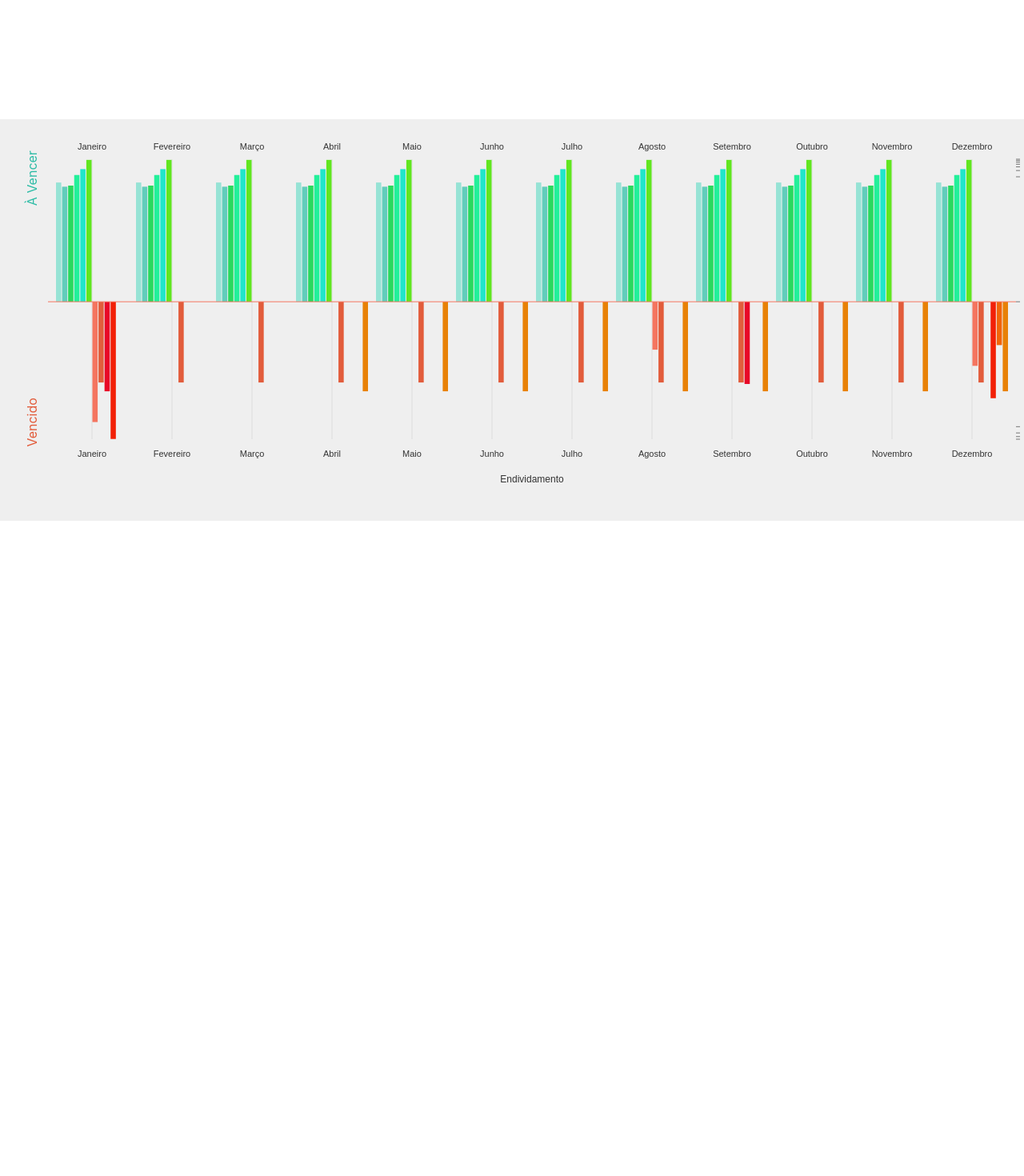
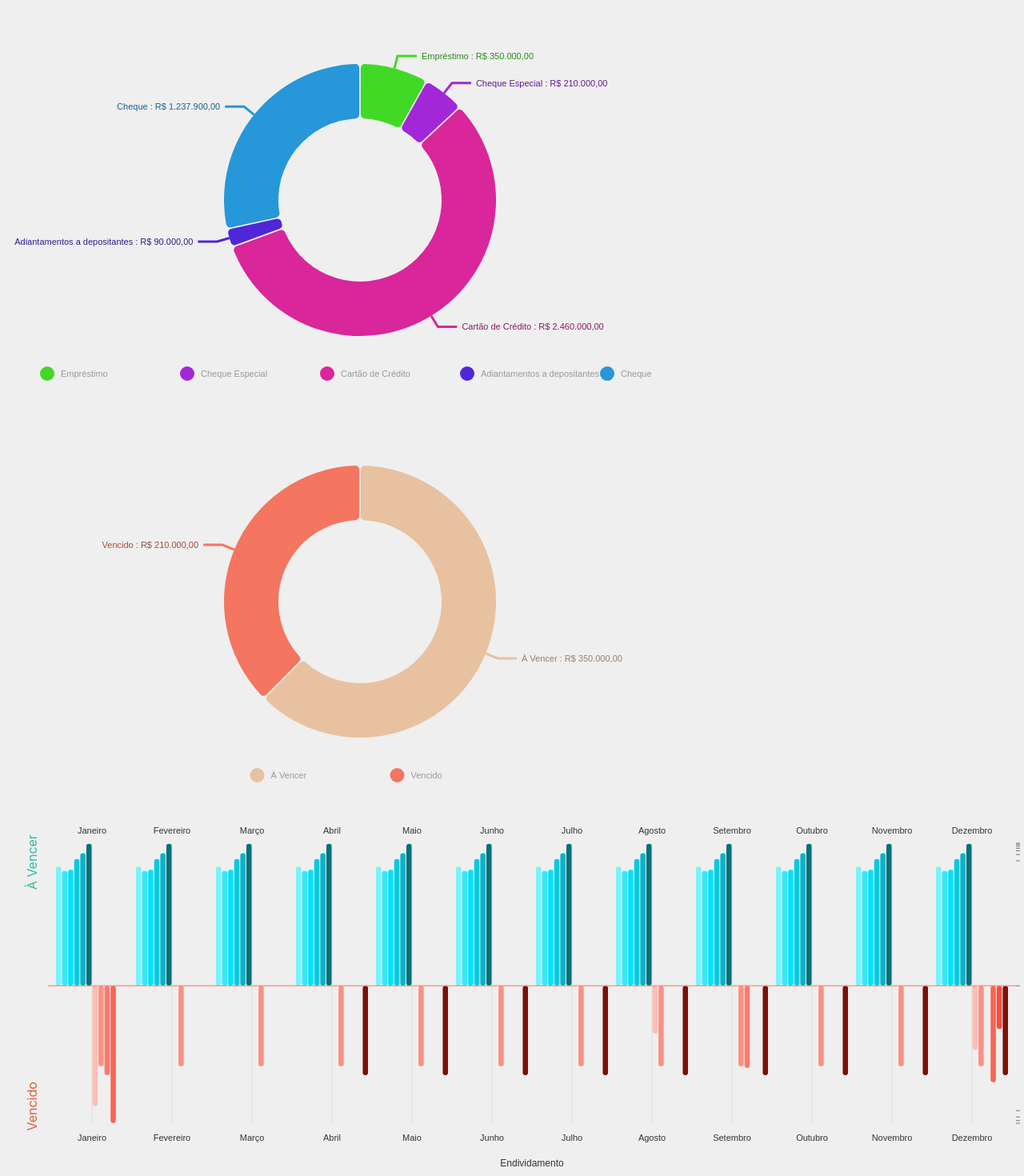
Before and after one commit to antonioc57/chart-prototipo, a React (Vite) app: page / in a window 1280 px wide. Shown: the top 1470 px of the page at 80% size. Before the commit the page ends 800 px from the top, so only its background shows below. Built offline with nearby package versions, Linux system fonts and the light colour scheme.

Commit message:
feat(chart): add PieChart

```diff
--- a/package.json
+++ b/package.json
@@ -12,6 +12,8 @@
     "@nivo/bar": "^0.80.0",
     "@nivo/core": "^0.80.0",
     "@nivo/generators": "^0.80.0",
+    "@nivo/pie": "^0.80.0",
+    "@nivo/tooltip": "^0.80.0",
     "lodash": "^4.17.21",
     "prop-types": "^15.8.1",
     "react": "^18.2.0",
--- a/src/App.jsx
+++ b/src/App.jsx
@@ -3,11 +3,14 @@ import './index.css'
 
 import { BarDivergingStacked } from './compoments/BarDivergingStacked'
 import { BarDivergingGrouped } from './compoments/BarDivergingGrouped'
+import { PieChart, PieChartVencerVencido } from './compoments/PieChart'
 
 function App() {
   return (
     <div className="app" >
       {/* <BarDivergingStacked /> */}
+      <PieChart />
+      <PieChartVencerVencido />
       <BarDivergingGrouped />
     </div>
   )
--- a/src/compoments/BarDivergingGrouped/BarDivergingGrouped.jsx
+++ b/src/compoments/BarDivergingGrouped/BarDivergingGrouped.jsx
@@ -1,5 +1,8 @@
+import { createElement, useMemo } from 'react'
 import { random, range } from 'lodash'
 import { sets } from '@nivo/generators'
+
+import { useTooltip } from '@nivo/tooltip'
 
 import { currenConverter } from '../../helpers/currencyComverter'
 
@@ -1080,16 +1083,43 @@ const divergingCommonProps = {
   ],
 }
 
+
+const CustomBarComponent = (props) => {
+  const { showTooltipFromEvent, hideTooltip } = useTooltip();
+
+  const { bar, tooltip } = props;
+  const { x, y, width, height, color, data } = bar;
+
+  const renderTooltip = useMemo(
+    () => () => createElement(tooltip, { ...bar, ...data }),
+    [tooltip, bar, data]
+  )
+
+  return (<g transform={`translate(${x}, ${y})`}>
+    <rect width={width} height={height} rx={Math.min(width, height) / 2} ry={Math.min(width, height) / 2} strokeWidth="0" stroke={color} fill={color} focusable="false" onMouseEnter={
+      (event) =>
+        showTooltipFromEvent(renderTooltip(), event)
+    }
+      onMouseMove={(event) =>
+        showTooltipFromEvent(renderTooltip(), event)
+      }
+      onMouseLeave={(event) => hideTooltip()}
+    />
+  </g>)
+}
+
+
 export function BarDivergingGrouped() {
   return (
     <div style={{ backgroundColor: '#efefef', width: '100%' }}>
       <Bar
         {...divergingCommonProps}
+        barComponent={CustomBarComponent}
         padding={0.1}
         margin={{ top: 50, right: 130, bottom: 100, left: 60 }}
         groupMode="grouped"
         innerPadding={1}
-        colors={['#97e3d5', '#61cdbb', '#29D95E', '#22F09A', '#20E6CB', '#61E620', '#f47560', '#e25c3b', '#E80727', '#F22007', '#F26407', '#E88107']}
+        colors={['#77F2FF', '#38E7FA', '#06E0F9', '#06CAE0', '#05B4C7', '#03707C', '#FCBDB6', '#F99185', '#F87B6D', '#F76555', '#F64F3C', '#7A1106']}
         valueFormat={v => currenConverter(v)}
         tooltip={({ id, value, color, label, formattedValue, data }) => {
           const categoria = data.categoria.find(item => item.modalidade === id)
--- /dev/null
+++ b/src/compoments/PieChart/PieChart.jsx
@@ -0,0 +1,124 @@
+import { Pie } from '@nivo/pie'
+
+import { currenConverter } from '../../helpers/currencyComverter'
+
+const data = [
+  {
+    "id": "emprestimo",
+    "label": "Empréstimo",
+    "value": 350000,
+    "color": "hsl(111, 70%, 50%)"
+  },
+  {
+    "id": "cheque-especial",
+    "label": "Cheque Especial",
+    "value": 210000,
+    "color": "hsl(282, 70%, 50%)"
+  },
+  {
+    "id": "cartao-de-credito",
+    "label": "Cartão de Crédito",
+    "value": 2460000,
+    "color": "hsl(321, 70%, 50%)"
+  },
+  {
+    "id": "adiantamentos-a-depositantes",
+    "label": "Adiantamentos a depositantes",
+    "value": 90000,
+    "color": "hsl(254, 70%, 50%)"
+  },
+  {
+    "id": "cheque",
+    "label": "Cheque",
+    "value": 1237900,
+    "color": "hsl(202, 70%, 50%)"
+  }
+]
+
+const commonProperties = {
+  width: 900,
+  height: 500,
+  margin: { top: 80, right: 120, bottom: 80, left: 120 },
+  data: data,
+  animate: true,
+  activeOuterRadiusOffset: 8,
+}
+
+export function PieChart() {
+  return (
+    <div style={{ backgroundColor: '#efefef', width: '100%' }}>
+      <Pie
+        {...commonProperties}
+        valueFormat={value =>
+          currenConverter(value)
+        }
+
+        tooltip={(props) => {
+
+          const { datum } = props;
+          const { color, formattedValue, label } = datum;
+
+          return (<div
+            style={{
+              padding: 12,
+              color,
+              background: '#222222',
+              borderRadius: '6px',
+              maxWidth: '220px'
+            }}
+          >
+            <span className='ft-medium'>
+              {label}:
+            </span>
+            <br />
+            <span className='ft-medium ft-wt-bold'>{formattedValue}</span>
+            <br />
+
+          </div>)
+        }}
+
+        colors={{ datum: 'data.color' }}
+        enableArcLabels={false}
+        innerRadius={0.6}
+        padAngle={0.5}
+        cornerRadius={5}
+        arcLinkLabel={d => `${d.label} : ${currenConverter(d.value)}`}
+        arcLinkLabelsColor={{
+          from: 'color',
+        }}
+        arcLinkLabelsThickness={3}
+        arcLinkLabelsTextColor={{
+          from: 'color',
+          modifiers: [['darker', 1.2]],
+        }}
+
+        legends={[
+          {
+            anchor: 'bottom',
+            direction: 'row',
+            justify: false,
+            translateX: 0,
+            translateY: 56,
+            itemsSpacing: 75,
+            itemWidth: 100,
+            itemHeight: 18,
+            itemTextColor: '#999',
+            itemDirection: 'left-to-right',
+            itemOpacity: 1,
+            symbolSize: 18,
+            symbolShape: 'circle',
+            effects: [
+              {
+                on: 'hover',
+                style: {
+                  itemTextColor: '#000'
+                }
+              }
+            ]
+          }
+        ]}
+
+      />
+    </div>)
+
+}
--- /dev/null
+++ b/src/compoments/PieChart/PieChartVencerVencido.jsx
@@ -0,0 +1,110 @@
+import { Pie } from '@nivo/pie'
+
+
+import { currenConverter } from '../../helpers/currencyComverter'
+
+const data = [
+  {
+    "id": "a-vencer",
+    "label": "À Vencer",
+    "value": 350000,
+    "color": "hsl(282, 70%, 50%)"
+  },
+  {
+    "id": "vencido",
+    "label": "Vencido",
+    "value": 210000,
+    "color": "hsl(319, 70%, 50%)"
+  },
+]
+
+const commonProperties = {
+  width: 900,
+  height: 500,
+  margin: { top: 80, right: 120, bottom: 80, left: 120 },
+  data: data,
+  animate: true,
+  activeOuterRadiusOffset: 8,
+}
+
+export function PieChartVencerVencido() {
+
+
+
+  return (
+    <div style={{ backgroundColor: '#efefef', width: '100%' }}>
+      <Pie
+        {...commonProperties}
+        valueFormat={value =>
+          currenConverter(value)
+        }
+
+        tooltip={(props) => {
+
+          const { datum } = props;
+          const { color, formattedValue, label } = datum;
+
+          return (<div
+            style={{
+              padding: 12,
+              color,
+              background: '#222222',
+              borderRadius: '6px',
+              maxWidth: '220px'
+            }}
+          >
+            <span className='ft-medium'>
+              {label}:
+            </span>
+            <br />
+            <span className='ft-medium ft-wt-bold'>{formattedValue}</span>
+            <br />
+
+          </div>)
+        }}
+
+
+        enableArcLabels={false}
+        innerRadius={0.6}
+        padAngle={0.5}
+        cornerRadius={5}
+        arcLinkLabel={d => `${d.label} : ${currenConverter(d.value)}`}
+        arcLinkLabelsColor={{
+          from: 'color',
+        }}
+        arcLinkLabelsThickness={3}
+        arcLinkLabelsTextColor={{
+          from: 'color',
+          modifiers: [['darker', 1.2]],
+        }}
+
+        legends={[
+          {
+            anchor: 'bottom',
+            direction: 'row',
+            justify: false,
+            translateX: 0,
+            translateY: 56,
+            itemsSpacing: 75,
+            itemWidth: 100,
+            itemHeight: 18,
+            itemTextColor: '#999',
+            itemDirection: 'left-to-right',
+            itemOpacity: 1,
+            symbolSize: 18,
+            symbolShape: 'circle',
+            effects: [
+              {
+                on: 'hover',
+                style: {
+                  itemTextColor: '#000'
+                }
+              }
+            ]
+          }
+        ]}
+
+      />
+    </div>)
+
+}
--- /dev/null
+++ b/src/compoments/PieChart/index.js
@@ -0,0 +1,4 @@
+import { PieChart } from './PieChart'
+import { PieChartVencerVencido } from './PieChartVencerVencido'
+
+export { PieChart, PieChartVencerVencido }
```
Also changed, not shown: 1 other file (tests, documents, lock files or other folders).
